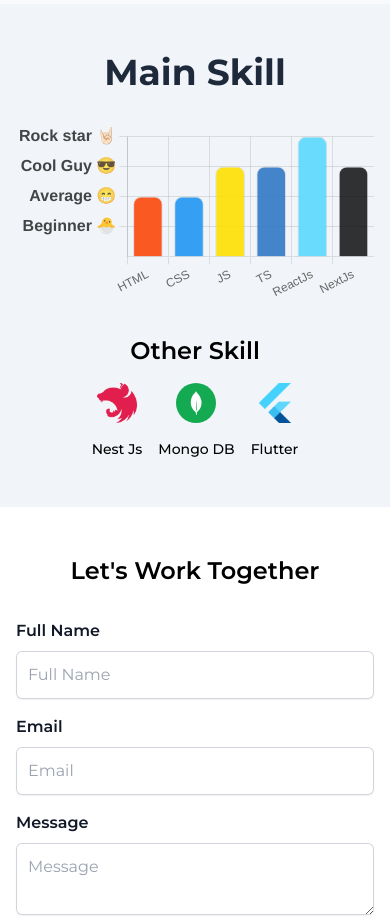
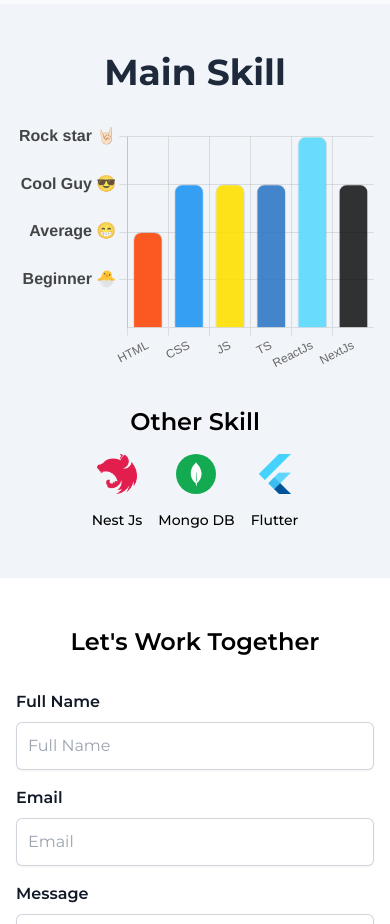
Before and after one commit to TanatornZ/portfolio-next-js, a Next.js app: page / in a window 390 px wide. Shown: the part 1920-2844 px from the top of the page. Built offline with nearby package versions, Linux system fonts and the light colour scheme.

Commit message:
feat: responsive chart

```diff
--- a/components/SkillSection.tsx
+++ b/components/SkillSection.tsx
@@ -51,6 +51,7 @@ function SkillSection({}: Props) {
         <div className="w-full py-8 md:py-12">
           <Bar
             options={{
+              maintainAspectRatio: false,
               plugins: {
                 legend: { display: false },
                 tooltip: {
@@ -92,11 +93,12 @@ function SkillSection({}: Props) {
                 },
               },
             }}
+            className="!h-[250px] md:!h-[350px] lg:!h-[450px]"
             data={{
               labels: ["HTML", "CSS", "JS", "TS", "ReactJs", "NextJs"],
               datasets: [
                 {
-                  data: [2, 2, 3, 3, 4, 3],
+                  data: [2, 3, 3, 3, 4, 3],
                   borderWidth: 1,
                   backgroundColor: [
                     "rgba(252,73,10,0.9)",
```
